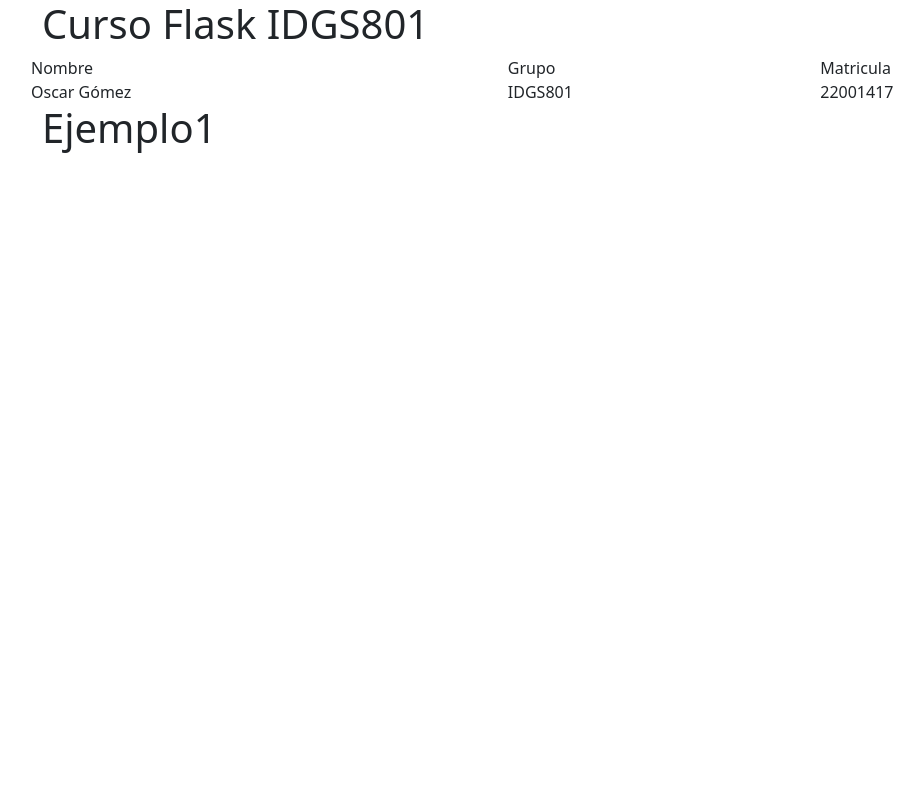
After one commit to IDGS-801-22001417/IntroFlask, a Flask app: page /ejemplo1 in a window 1280 px wide. The commit adds this page. Shown: the whole page, without its empty margins (40-964 px from the left). Run offline with Flask 3, Linux system fonts and the light colour scheme.

Commit message:
10-02-25 BlockContainer

```diff
--- a/main.py
+++ b/main.py
@@ -4,7 +4,17 @@
 
 @app.route("/")
 def index():
-    return render_template("index.html")
+    titulo = "IDGS801"
+    lista= ["Pedro", "Juan", "Luis"]
+    return render_template("index.html", titulo = titulo, lista = lista)
+
+@app.route("/ejemplo1")
+def ejemplo1():
+    return render_template("ejemplo1.html")
+
+@app.route("/ejemplo2")
+def ejemplo2():
+    return render_template("ejemplo2.html")
 
 @app.route("/hola")
 def hola():
--- /dev/null
+++ b/templates/ejemplo1.html
@@ -0,0 +1,4 @@
+{%extends "layaut.html"%}
+{%block container%}
+    <h1>Ejemplo1</h1>
+{%endblock%}
--- /dev/null
+++ b/templates/layaut.html
@@ -0,0 +1,35 @@
+<html lang="en">
+<head>
+    <meta charset="UTF-8">
+    <meta name="viewport" content="width=device-width, initial-scale=1.0">
+    <link href="https://cdn.jsdelivr.net/npm/bootstrap@5.3.3/dist/css/bootstrap.min.css" rel="stylesheet" integrity="sha384-QWTKZyjpPEjISv5WaRU9OFeRpok6YctnYmDr5pNlyT2bRjXh0JMhjY6hW+ALEwIH" crossorigin="anonymous">
+    <title>Document</title>
+</head>
+<body>
+    <div class="container">
+        <div class="row">
+            <h1>Curso Flask IDGS801</h1>
+            <table>
+                <thead class="table table-striped">
+                    <tr>
+                        <td>Nombre</td>
+                        <td>Grupo</td>
+                        <td>Matricula</td>
+                    </tr>
+                </thead>
+                <tbody>
+                    <tr>
+                        <td>Oscar Gómez</td>
+                        <td>IDGS801</td>
+                        <td>22001417</td>
+                    </tr>
+                </tbody>
+            </table>
+
+            {% block container %}
+
+            {%endblock%}
+        </div>
+    </div>
+</body>
+</html>
```
Also changed, not shown: templates/ejemplo2.html (added, +10 -0 lines), templates/index.html (+7 -31 lines).
